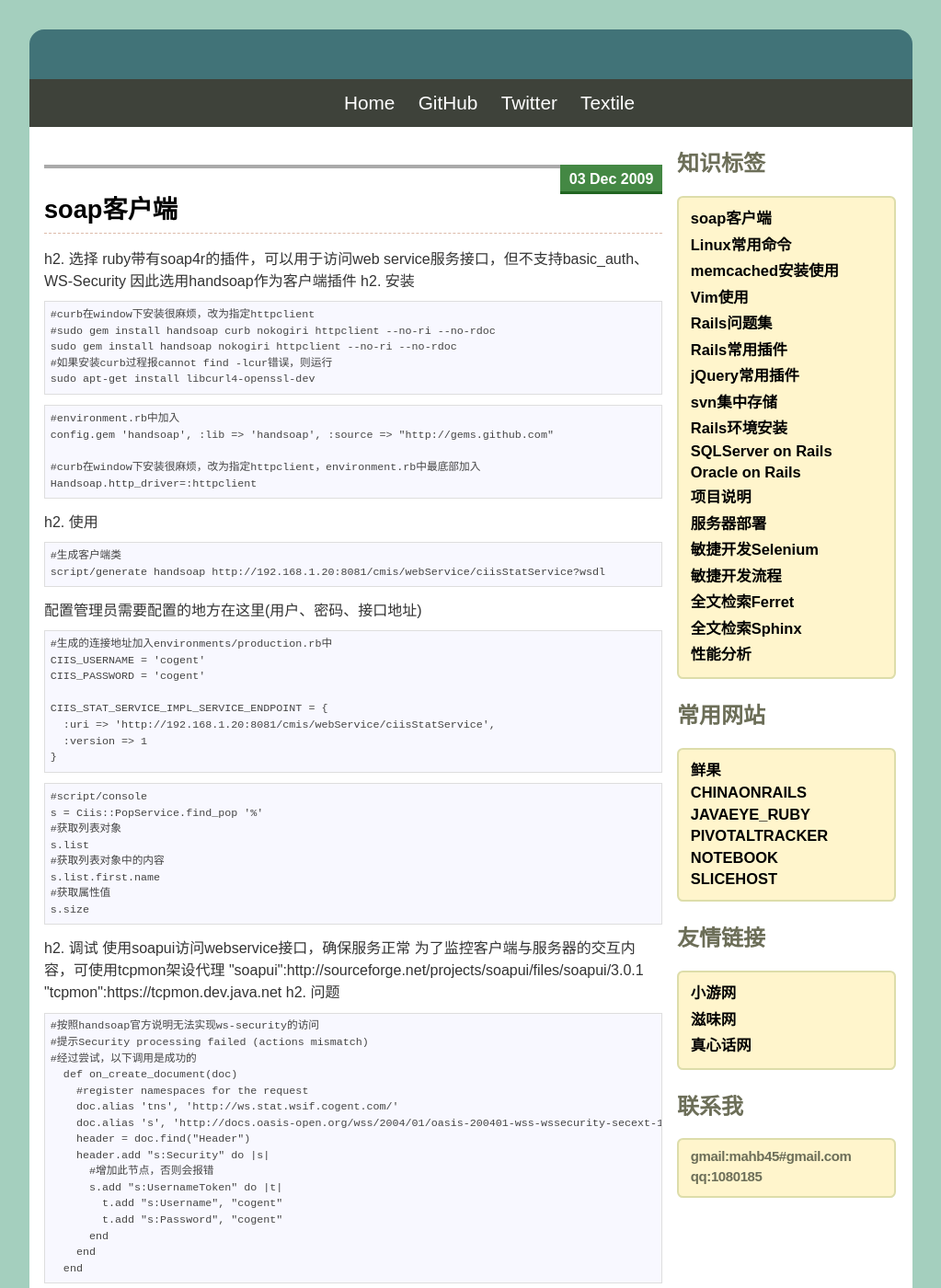
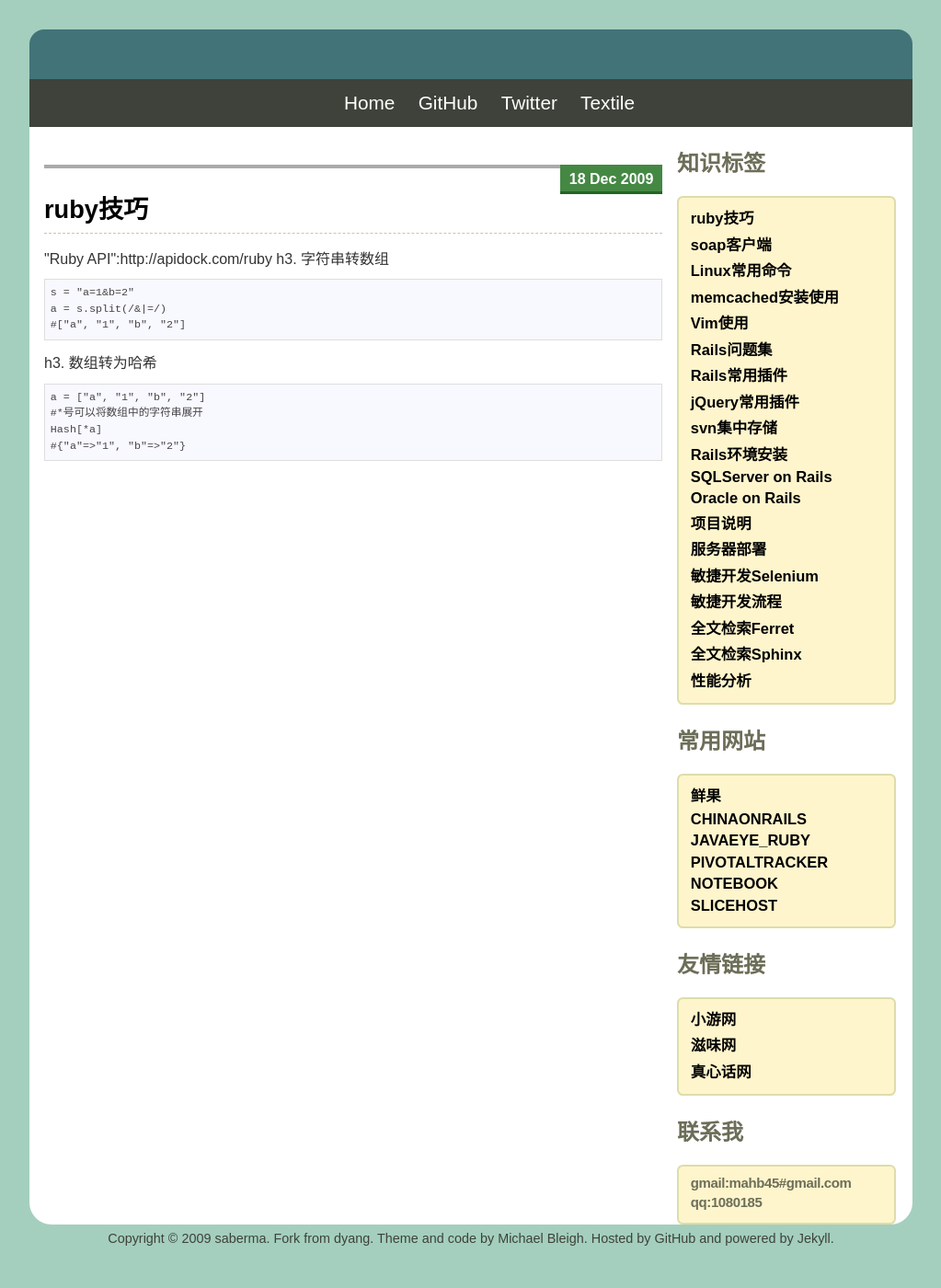
Before and after one commit to saberma/saberma.github.com, a Jekyll site: the page built from index.html, in a window 1280 px wide and 1400 px high. Shown: the whole window at 92% size, without its empty margins (128-1151 px from the left). Built offline with Jekyll 4.4.1, drawn with Linux system fonts in a browser that asks for light colours; Markdown is read by kramdown in place of the engine named in the settings; some of the changed text lies outside the part shown.

Commit message:
加入ruby技巧 加入google分析

```diff
--- a/_posts/2009-07-29-rails-project-detail.textile
+++ b/_posts/2009-07-29-rails-project-detail.textile
@@ -77,22 +77,6 @@ h2. Rails核心方法重载
 #对于视图层方法的重构放在view_helper.rb
 </pre>
 
-h2. 系统的修改文件名和文本内的某个文字
-
-修改文件名
-
-<pre>
-git status 看下哪些文件中有要替换的文件名
-sed -i 's/issue/inspect/g' `git status | grep inspect | grep '\.' | awk '{print  $2}'` 其中issue是原文件名,inspect是用于替换的文件名
-</pre>
-
-替换文本内的文字
-
-<pre>
-ls 查看哪些文件下有可能有要修改的文字
-sed -i 's/Issue/Inspect/g' `grep -r -l Issue spec` 其中Issue是原文字,Inspect是替换文字, spec是含有Issue的文件
-</pre>
-
 h2. 防止Form重复提交
 
 项目中form提交方式分两种
--- a/_posts/2009-09-12-jquery-plugin.textile
+++ b/_posts/2009-09-12-jquery-plugin.textile
@@ -59,3 +59,14 @@ h2. ZeroClipboard
 结合Flash实现跨浏览器复制网页中内容(或当前地址)到剪贴板
 严格来说这个不算jQuery的插件:)
 "project":http://code.google.com/p/zeroclipboard/
+
+h2. MultiFile
+
+实现浏览器多文件上传时，只显示一个文件浏览按钮
+
+<pre>
+#修正删除按钮样式
+$.fn.MultiFile.options.STRING.remove = '<a class="icon-16px-box j-icon i-close">&nbsp;</a>';
+</pre>
+
+"project":http://www.fyneworks.com/jquery/multiple-file-upload/
--- a/_posts/2009-09-14-rails-plugin.textile
+++ b/_posts/2009-09-14-rails-plugin.textile
@@ -196,3 +196,8 @@ h2. exception_logger
 
 异常日志查看
 "project":http://github.com/defunkt/exception_logger/tree/master
+
+h2. handsoap
+
+webservice客户端
+"详细说明":/2009-12-03-ruby-soap-client.html
--- a/_posts/2009-11-23-linux.textile
+++ b/_posts/2009-11-23-linux.textile
@@ -2,8 +2,29 @@
 layout: post
 title: Linux常用命令
 ---
+h2. 常用命令
 
 <pre>
 #计算器，直接输入表达式(如1+1)会返回结果(2)
 bc
 </pre>
+
+h2. 系统的修改文件名和文本内的某个文字
+
+h3. 修改文件名
+
+<pre>
+#看下哪些文件中有要替换的文件名
+git status
+#其中issue是原文件名,inspect是用于替换的文件名
+sed -i 's/issue/inspect/g' `git status | grep inspect | grep '\.' | awk '{print  $2}'`
+</pre>
+
+h3. 替换文本内的文字
+
+<pre>
+#查看哪些文件下有可能有要修改的文字
+ls
+#其中Issue是原文字,Inspect是替换文字, spec是含有Issue的文件
+sed -i 's/Issue/Inspect/g' `grep -r -l Issue spec`
+</pre>
--- /dev/null
+++ b/_posts/2009-12-18-ruby-tips.textile
@@ -0,0 +1,23 @@
+---
+layout: post
+title: ruby技巧
+---
+
+"Ruby API":http://apidock.com/ruby
+
+h3. 字符串转数组
+
+<pre>
+s = "a=1&b=2"
+a = s.split(/&|=/)
+#["a", "1", "b", "2"]
+</pre>
+
+h3. 数组转为哈希
+
+<pre>
+a = ["a", "1", "b", "2"]
+#*号可以将数组中的字符串展开
+Hash[*a]
+#{"a"=>"1", "b"=>"2"}
+</pre>
```
Also changed, not shown: _layouts/default.html (+10 -0 lines).
